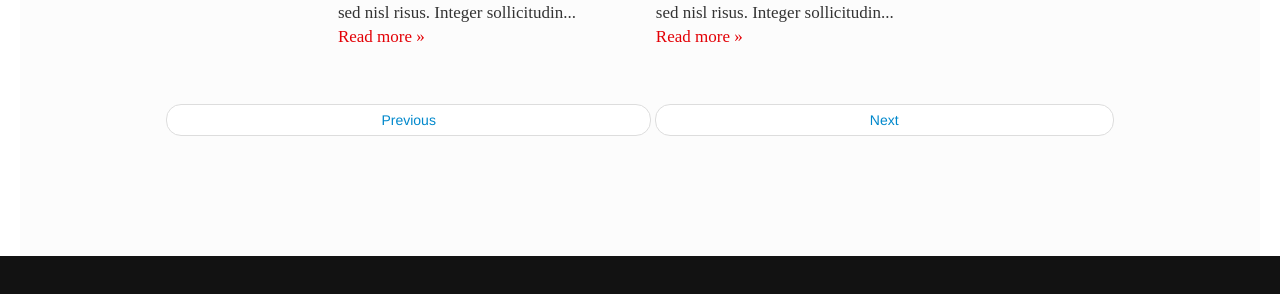
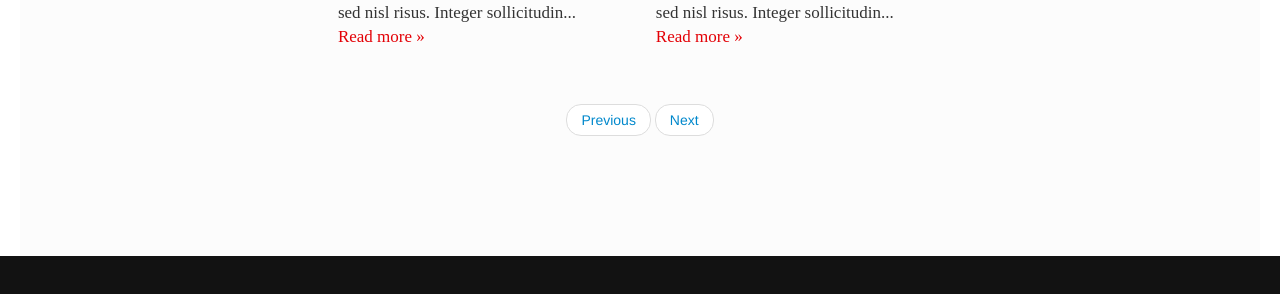
Before and after one commit to wovchko/inklings, a Jekyll site: the page built from index.html, in a window 1280 px wide. Shown: the part 1255-1549 px from the top of the page. Built offline with Jekyll 4.4.1, drawn with Linux system fonts in a browser that asks for light colours; Markdown is read by kramdown in place of the engine named in the settings; the list of posts is cut into pages by our own code.

Commit message:
Playing with pacement of pagination buttons

```diff
--- a/css/bootstrap_custom.css
+++ b/css/bootstrap_custom.css
@@ -189,7 +189,7 @@
 .pager li > a,
 .pager li > span {
   display: inline-block;
-  padding: 5px 214px;
+  padding: 5px 14px;
   background-color: #fff;
   border: 1px solid #ddd;
   -webkit-border-radius: 15px;
```
